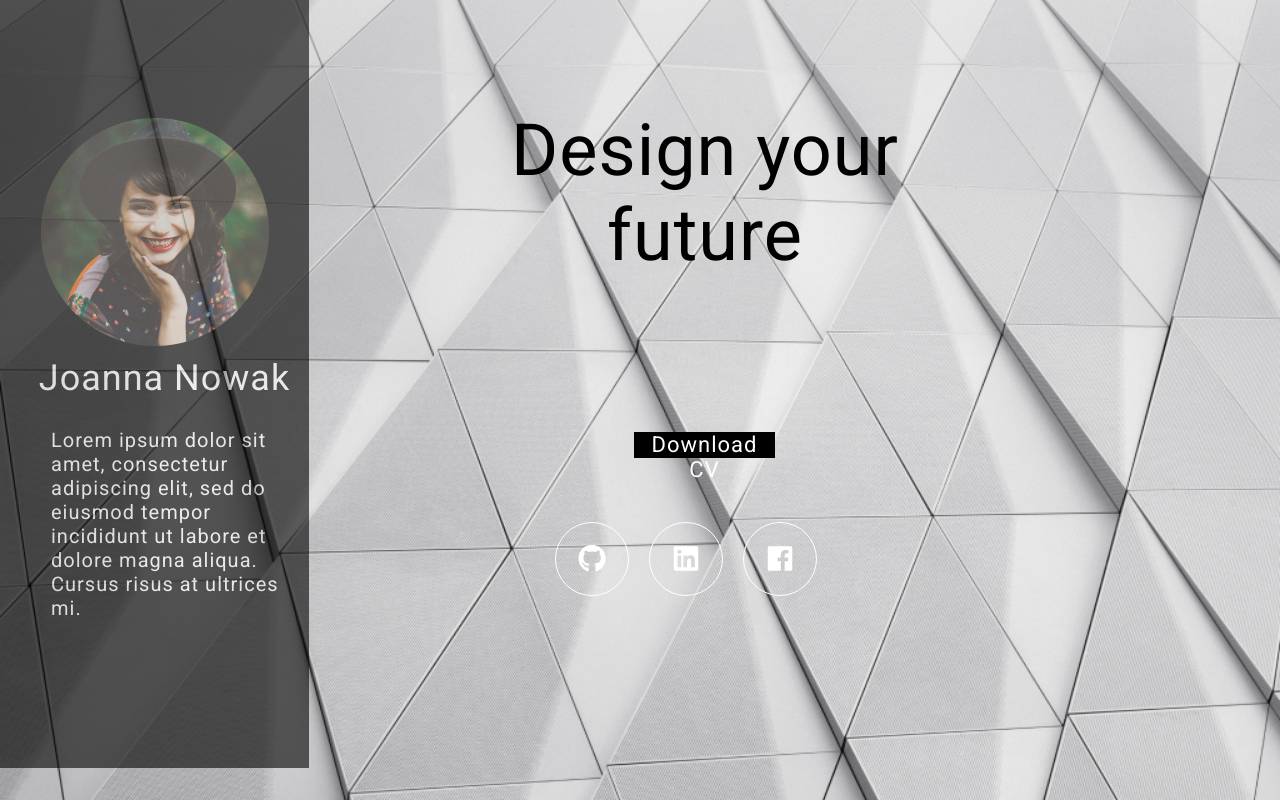
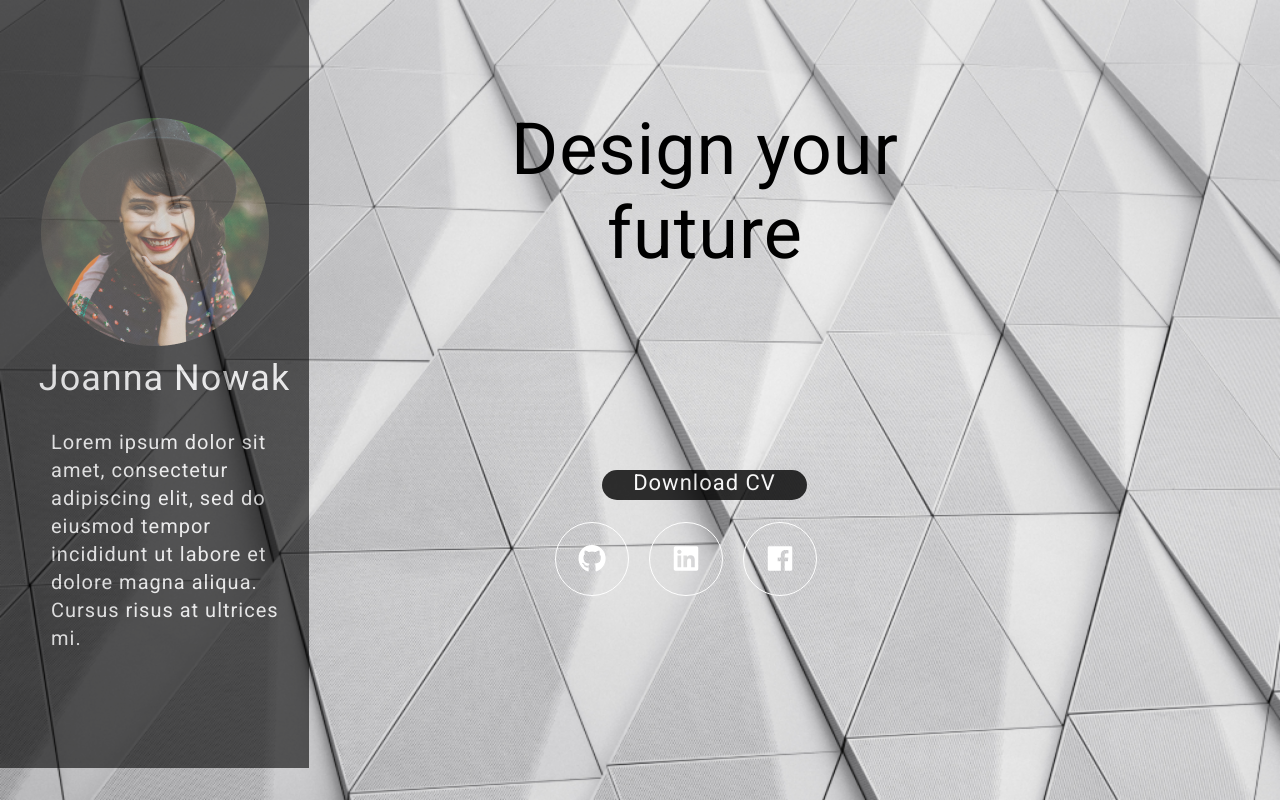
Before and after one commit to Oktawian-L/Mockup-1---Figma, a PHP site: page / in a window 1280 px wide. Run offline with PHP 8.4, Linux system fonts and the light colour scheme; some libraries are stand-ins or nearby versions.

Commit message:
Styles, button position

```diff
--- a/index.html
+++ b/index.html
@@ -29,11 +29,12 @@
 		</div>
 
 		<div class = "middle-box">
-			<dic class="title">
+			<div class="title">
 				Design your future
-			</dic>
+			</div>
 			<div class="cv-button">
-				Download CV
+				<div class = "cv-button-text">
+				Download CV</div>
 			</div>
 			<div class="nav">
 				<div class="nav-item">
--- a/style.css
+++ b/style.css
@@ -23,8 +23,6 @@ a
     background-color: black;
     color:white;
     opacity: 0.6;
-
-    /*Nazwisko*/
     text-align: center;
 }
 .photo
@@ -32,17 +30,13 @@ a
     width: 228px;
     height: 228px;
     opacity: 0.9;
-
     position: absolute;
     top:118px;
     left:41px;
 }
 .nazw
 {
-   /*
-Font Family: Roboto
-Font Style: Light
-Line Height: 42px
+/*
 Letter Spacing: 5%
 */
     position: absolute;
@@ -52,7 +46,8 @@ Letter Spacing: 5%
     height: 74px;
 
     font-size: 36px;
-    font-style: thin;
+    font-weight: 100;
+    line-height: 42px;
     text-align: center;
     letter-spacing: 1px;
 
@@ -61,21 +56,6 @@ Letter Spacing: 5%
 }
 .descript
 {
-    /*
-X: 51px
-Y: 428px
-W: 231px
-H: 261px
-X Constraint: Left
-Y Constraint: Top
-Font Family: Roboto
-Font Style: Light
-Font Size: (mixed)
-Line Height: 28px
-Align: Left
-Letter Spacing: 5%
-*/
-
     position: absolute;
     top: 428px;
     left: 51px;
@@ -85,6 +65,8 @@ Letter Spacing: 5%
     height: 261px;
 
     font-size: 20px;
+    line-height: 28px;
+    font-weight: 100;
     text-align: left;
     letter-spacing: 1px;
 
@@ -93,16 +75,8 @@ Letter Spacing: 5%
 }
 .title
 {
-    /*
-Font Family: Roboto
-Font Style: Thin
-Line Height: 84px
-Letter Spacing: 5%
-Fill: Solid
-
-*/
     position: absolute;
-    top:108px;
+    top: 108px;
     left: 491px;
     width: 428px;
     height: 248px;
@@ -110,19 +84,62 @@ Fill: Solid
     font-size: 72px;
     font-style: thin;
     text-align: center;
+    line-height: 84px;
     letter-spacing: 1px;
-
-
+    fill: solid;
     color:black;
 }
 .cv-button
 {
     /*
+H: 50px
+
+
+Blend: Pass Through
+Fill: Solid
+#000000
+Stroke: Solid
+Align: Inside
+Width: 1px
+#000000
+Effect: Drop Shadow
+Radius: 4px
+Offset: 0px, 4px
+rgba(0, 0, 0, 0.25)
+*/
+    font-family: 'Roboto', sans-serif;
+
+     position: absolute;
+    top: 470px;
+    left: 602px;
+    width: 205px;
+    height: 30px;
+
+    font-size: 22px;
+    align-self: inside;
+    text-align: center;
+    letter-spacing: 1px;
+    line-height: 26px;
+
+    border-radius: 20px;
+    opacity: 0.8;
+    color:#FFFFFF;
+    background-color: #000000;
+}
+.cv-button-text
+{
+/*
+X: 634px
+Y: 432px
+W: 141px
+H: 26px
 X Constraint: Left
 Y Constraint: Top
 Font Family: Roboto
 Font Style: Thin
+Font Size: 22px
 Line Height: 26px
+Align: Center
 Letter Spacing: 5%
 Fill: Solid
 #FFFFFF
@@ -134,19 +151,10 @@ Effect: Drop Shadow
 Radius: 4px
 Offset: 0px, 4px
 rgba(0, 0, 0, 0.25)
+
 */
-    position: absolute;
-    top:432px;
-    left: 634px;
-    width: 141px;
-    height: 26px;
 
     font-size: 22px;
-    text-align: center;
-    letter-spacing: 1px;
-
-    color:#FFFFFF;
-    background-color: #000000;
 }
 
 .nav
```
